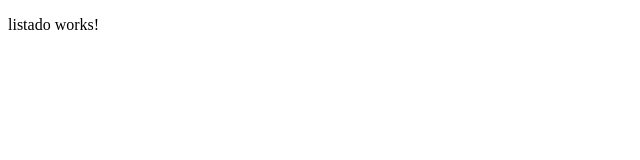
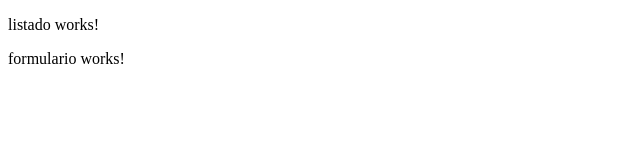
Before and after one commit to javierlete/clientes-2021-3, an Angular app: page / in a window 1280 px wide. Shown: the top 160 px of the page, without its empty margins (0-640 px from the left). Built offline with nearby package versions, Linux system fonts and the light colour scheme.

Commit message:
Creación de componente de formulario

```diff
--- a/src/app/app.component.html
+++ b/src/app/app.component.html
@@ -1 +1,2 @@
 <app-listado></app-listado>
+<app-formulario></app-formulario>
--- a/src/app/app.module.ts
+++ b/src/app/app.module.ts
@@ -4,11 +4,13 @@ import { BrowserModule } from '@angular/platform-browser';
 import { AppRoutingModule } from './app-routing.module';
 import { AppComponent } from './app.component';
 import { ListadoComponent } from './componentes/listado/listado.component';
+import { FormularioComponent } from './componentes/formulario/formulario.component';
 
 @NgModule({
   declarations: [
     AppComponent,
-    ListadoComponent
+    ListadoComponent,
+    FormularioComponent
   ],
   imports: [
     BrowserModule,
--- /dev/null
+++ b/src/app/componentes/formulario/formulario.component.html
@@ -0,0 +1 @@
+<p>formulario works!</p>
--- /dev/null
+++ b/src/app/componentes/formulario/formulario.component.ts
@@ -0,0 +1,15 @@
+import { Component, OnInit } from '@angular/core';
+
+@Component({
+  selector: 'app-formulario',
+  templateUrl: './formulario.component.html',
+  styleUrls: ['./formulario.component.css']
+})
+export class FormularioComponent implements OnInit {
+
+  constructor() { }
+
+  ngOnInit(): void {
+  }
+
+}
```
Also changed, not shown: src/app/componentes/formulario/formulario.component.css (added), 1 other file (tests, documents, lock files or other folders).
